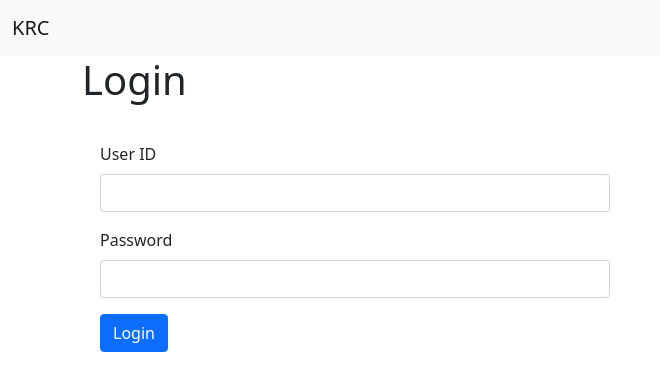
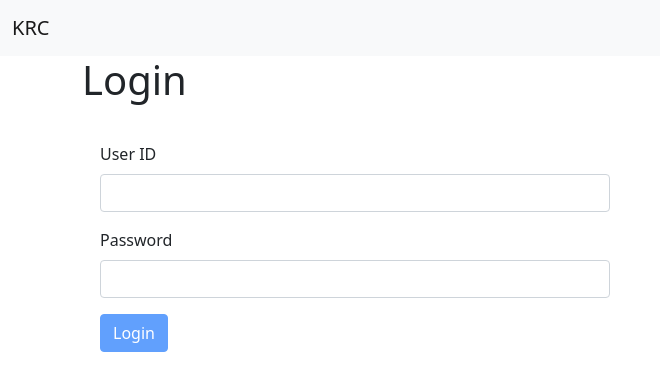
Before and after one commit to ArunEj/krc, an Angular app: page /login in a window 1280 px wide. Shown: the top 390 px of the page, without its empty margins (0-660 px from the left). Built offline with nearby package versions, Linux system fonts and the light colour scheme; no server answers.

Commit message:
deploy angular on node server for heroku

```diff
--- a/package.json
+++ b/package.json
@@ -3,8 +3,8 @@
   "version": "0.0.0",
   "scripts": {
     "ng": "ng",
-    "start": "ng serve",
-    "build": "ng build",
+    "start": "node server.js",
+    "build": "ng build --prod",
     "watch": "ng build --watch --configuration development",
     "test": "ng test"
   },
@@ -20,6 +20,7 @@
     "@angular/router": "~12.1.1",
     "boostrap": "^2.0.0",
     "bootstrap": "^5.1.3",
+    "express": "^4.17.1",
     "firebase-tools": "^9.21.0",
     "jquery": "^3.6.0",
     "rxjs": "~6.6.0",
--- a/src/app/app.component.ts
+++ b/src/app/app.component.ts
@@ -6,14 +6,14 @@ import { HttpClient } from '@angular/common/http';
   styleUrls: ['./app.component.scss']
 })
 export class AppComponent implements OnInit {
-  title:any;
+  branches:any = [];
   constructor(private http:HttpClient){
 
   }
 
   ngOnInit(){
 this.http.get('https://krcnephrology.herokuapp.com/index.php').subscribe(data=>{
-  this.title = data;
+  this.branches = JSON.parse(data.toString()).records;
 })
   }
 }
--- a/src/app/login/login.component.html
+++ b/src/app/login/login.component.html
@@ -2,21 +2,18 @@
 <div class="container">
     <div class="row">
       <h1> Login</h1>
-        <form class="col-lg-6 pad30">
+        <form class="col-lg-6 pad30" #loginForm="ngForm" novalidate>
             <div class="mb-3">
               <label for="userId" class="form-label">User ID</label>
-              <input type="text" class="form-control" id="userId" aria-describedby="userid">
+              <input type="text" required class="form-control" name="userId" [(ngModel)]="loginObj.userId" id="userId" aria-describedby="userid">
 
             </div>
             <div class="mb-3">
               <label for="pwd" class="form-label">Password</label>
-              <input type="password" class="form-control" id="pwd">
+              <input type="password" required class="form-control" name="pwd" [(ngModel)]="loginObj.pwd" id="pwd">
             </div>
-            <!-- <div class="mb-3 form-check">
-              <input type="checkbox" class="form-check-input" id="exampleCheck1">
-              <label class="form-check-label" for="exampleCheck1">Check me out</label>
-            </div> -->
-            <button (click)="login()" class="btn btn-primary">Login</button>
+
+            <button [disabled]="!loginForm.valid" (click)="login()" class="btn btn-primary">Login</button>
           </form>
     </div>
 
--- a/src/app/login/login.component.ts
+++ b/src/app/login/login.component.ts
@@ -7,16 +7,16 @@ import { LoginService } from './login.service';
   styleUrls: ['./login.component.scss']
 })
 export class LoginComponent implements OnInit {
-
-  constructor(private router:Router,
+  loginObj = { userId: '', pwd: '' }
+  constructor(private router: Router,
     private loginService: LoginService) { }
 
   ngOnInit(): void {
     this.loginService.isUserLoggedIn = false;
   }
-  login(){
-    this.loginService.login();
-    this.router.navigate(['/landing'])
+  login() {
+    this.loginService.login(this.loginObj);
+
   }
 
 
--- a/src/app/login/login.service.ts
+++ b/src/app/login/login.service.ts
@@ -1,15 +1,17 @@
 import { Injectable } from '@angular/core';
 import { AuthService } from '../services/auth.service';
+import { HttpClient } from '@angular/common/http';
 @Injectable({
   providedIn: 'root'
 })
 export class LoginService {
   isUserLoggedIn = false;
   roleAs:any;
-  constructor(private authService:AuthService) { }
+  constructor(private authService:AuthService, private http: HttpClient) { }
 
-  login() {
-
+  login(loginData:any) {
+    this.http.post('https://krcnephrology.herokuapp.com/login.php', { user_id:loginData.userId, pwd:loginData.pwd }).
+    subscribe(response=>console.log(response));
     this.authService.login(this.roleAs);
   }
 
--- a/src/index.html
+++ b/src/index.html
@@ -3,7 +3,7 @@
 <head>
   <meta charset="utf-8">
   <title>KRC</title>
-  <base href="/">
+  <base href="../">
   <meta name="viewport" content="width=device-width, initial-scale=1">
   <link rel="icon" type="image/x-icon" href="favicon.ico">
 </head>
```
Also changed, not shown: server.js (added, +12 -0 lines).
